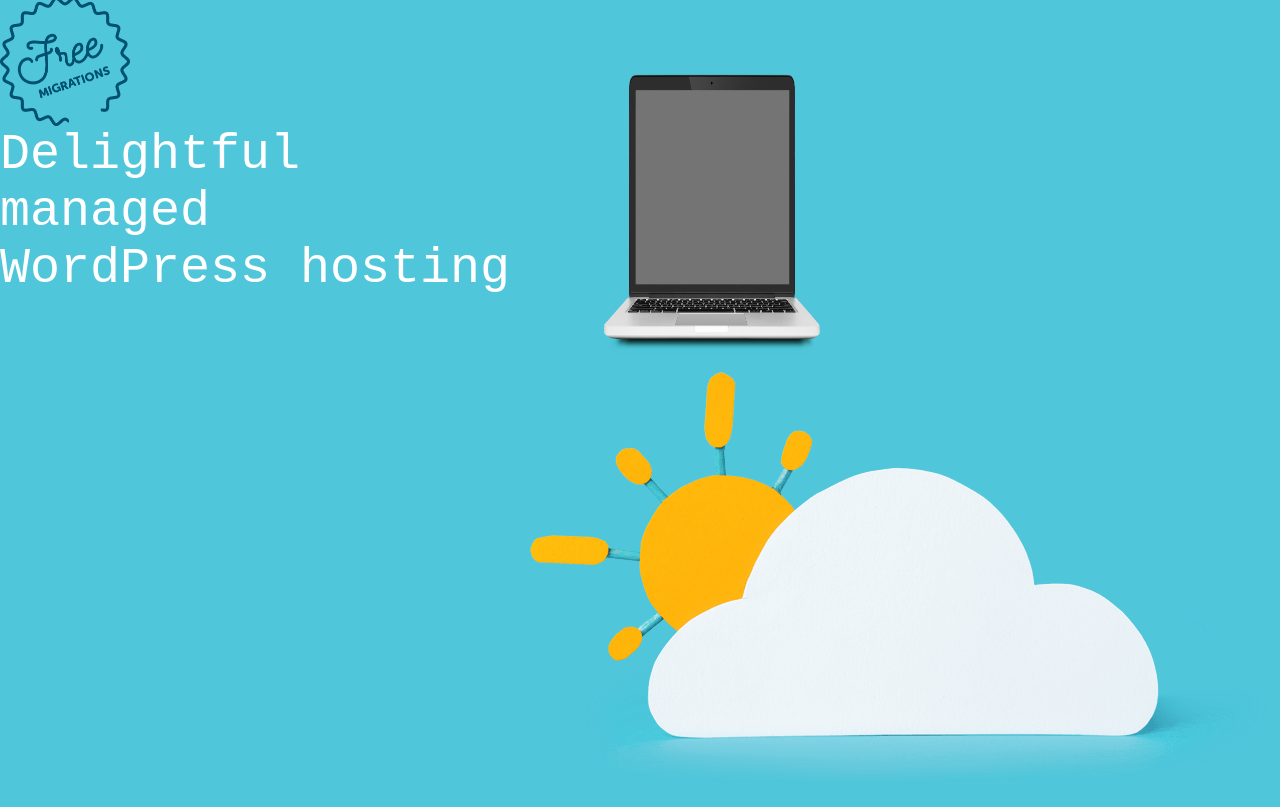
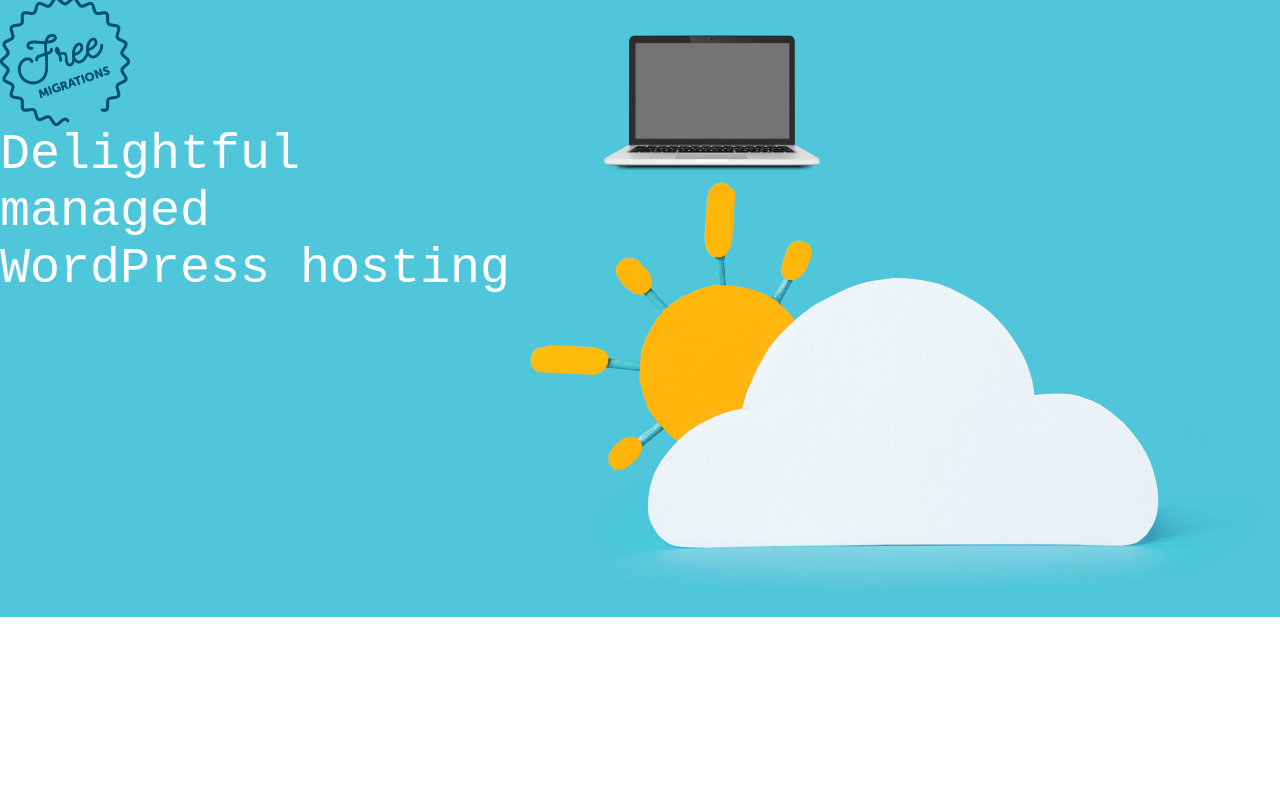
Before and after one commit to hamzahere88/fly_wheel_mokup, a plain HTML site: page index.html in a window 1280 px wide. Shown: the part 133-940 px from the top of the page. After the commit the page ends 800 px from the top, so only its background shows below. Drawn offline with Linux system fonts and the light colour scheme.

Commit message:
add_imagelaptop_cloud

```diff
--- a/style.css
+++ b/style.css
@@ -101,5 +101,5 @@ width: 130px;
 /* laptop image */
 .laptop_img{
   width: 420px;
-  height: 375px;
+  height: 185px;
 }
```
